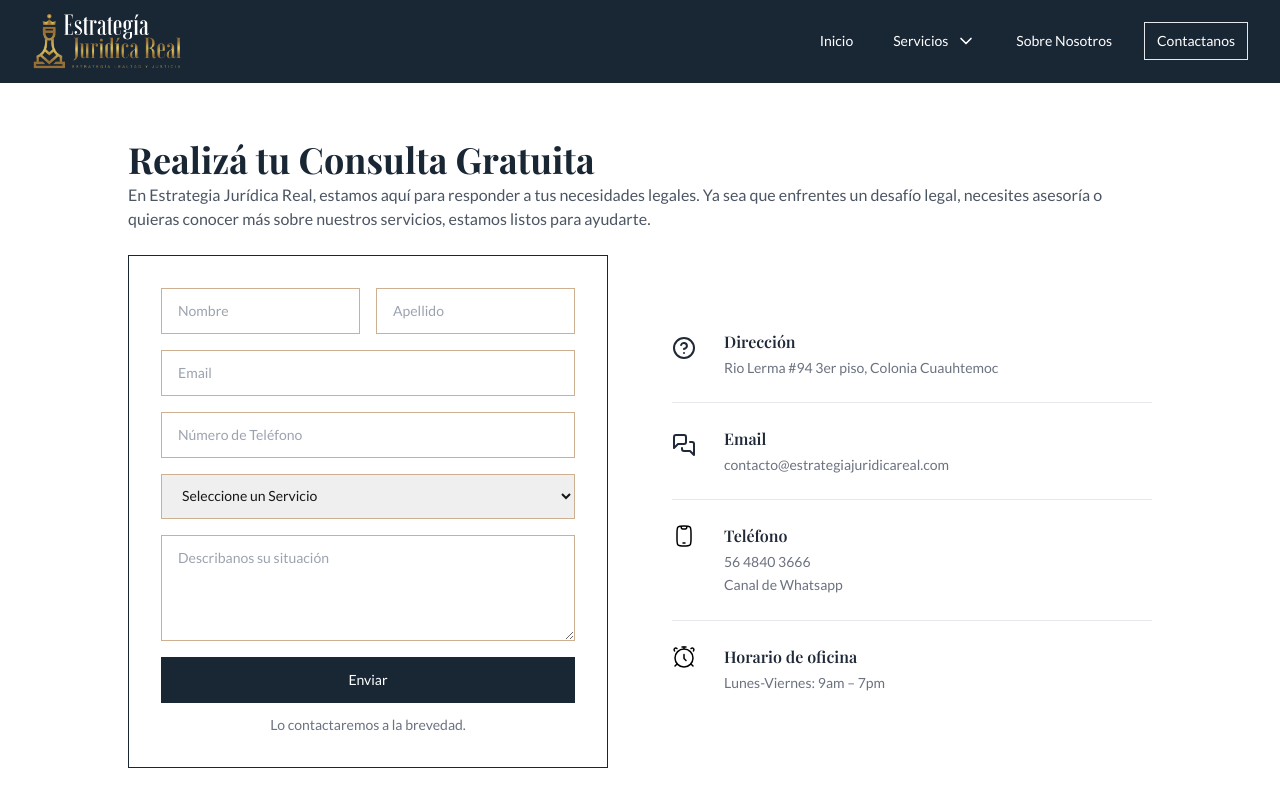
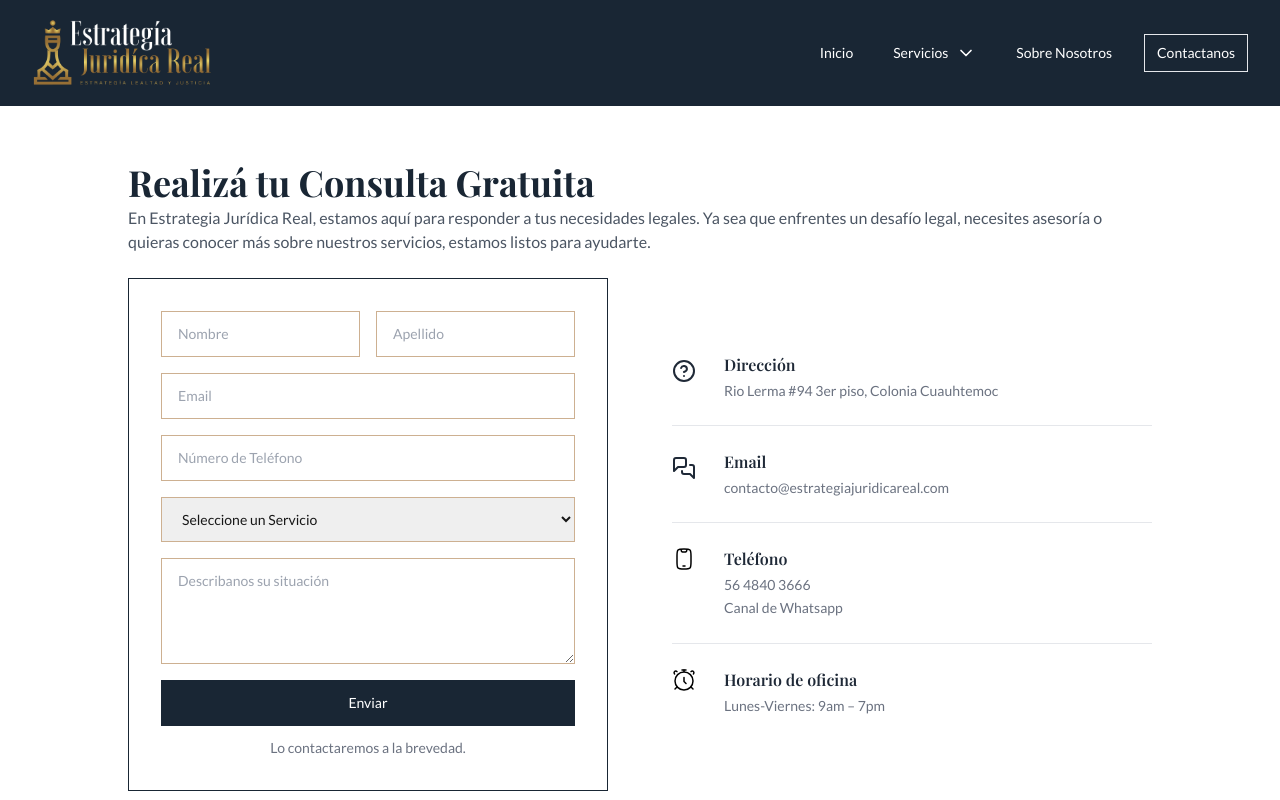
Before and after one commit to LihuelZerega/estrategia-juridica-real, a Next.js app: page /contacto in a window 1280 px wide. Shown: the top 800 px of the page. Built offline with nearby package versions, Linux system fonts and the light colour scheme; a web font is replaced by a local one.

Commit message:
logo size

```diff
--- a/src/components/layout/navbar/index.tsx
+++ b/src/components/layout/navbar/index.tsx
@@ -16,9 +16,9 @@ function Index() {
     <header className="bg-blue flex flex-wrap md:justify-start md:flex-nowrap z-50 w-full">
       <nav className="relative max-w-[85rem] w-full md:flex md:items-center md:justify-between md:gap-3 mx-auto px-4 sm:px-6 lg:px-8 py-3">
         <div className="flex items-center justify-between">
-          <Link href="/" aria-label="Brand">
+          <Link href="/" className="my-1.5" aria-label="Brand">
             <Image src={Logo} alt="Logo" width={120} height={120} className="block md:hidden"/>
-            <Image src={Logo} alt="Logo" width={150} height={150} className="hidden md:block"/>
+            <Image src={Logo} alt="Logo" width={180} height={180} className="hidden md:block"/>
           </Link>
 
           <div className="md:hidden">
```
